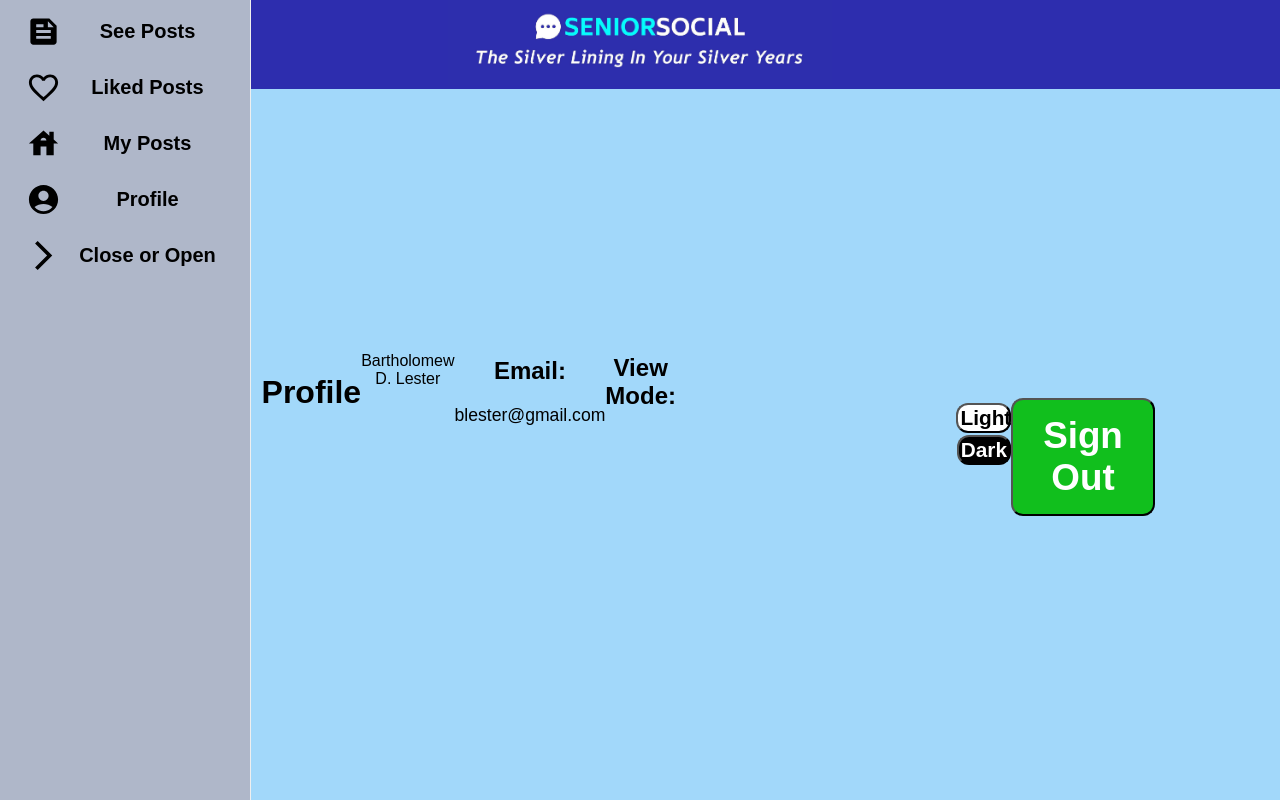
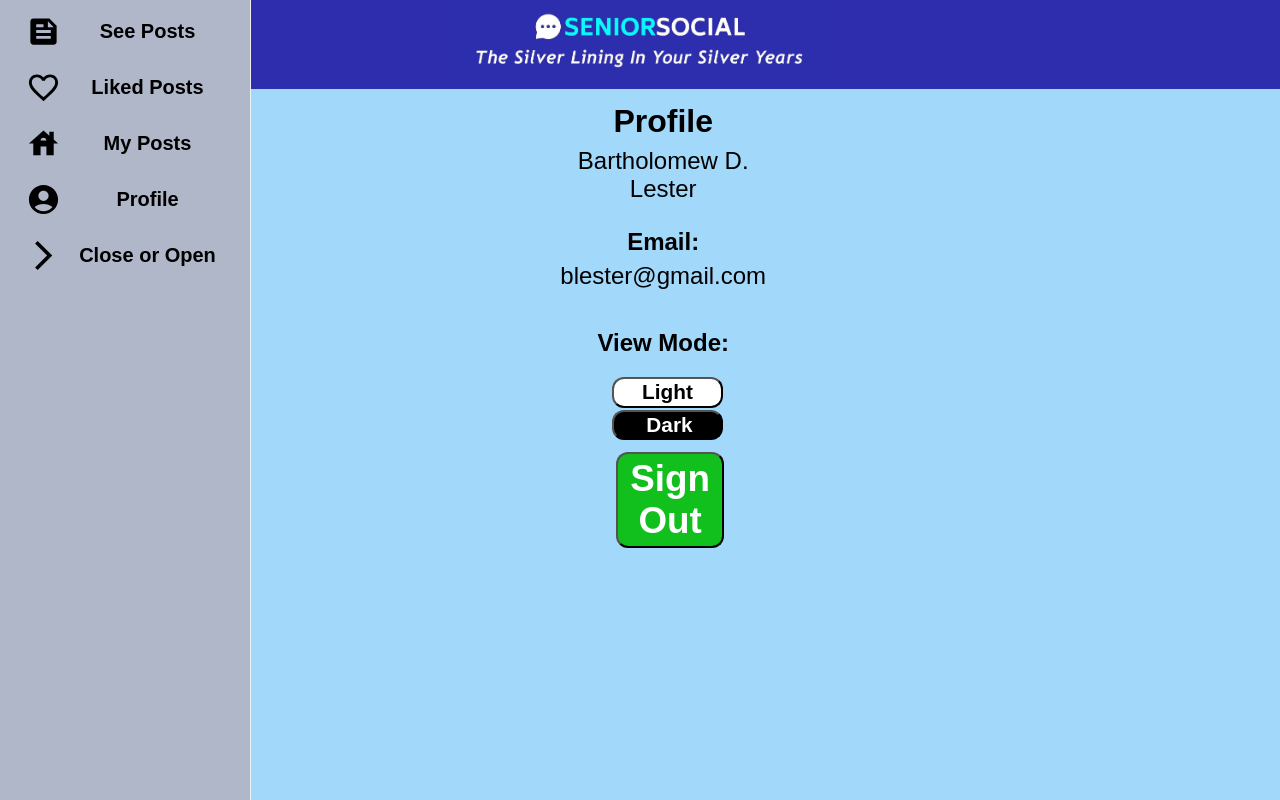
Before and after one commit to jbibbs3/SeniorSocial-FrontEnd, a React (Create React App) app: page /profile in a window 1280 px wide. Built offline with nearby package versions, Linux system fonts and the light colour scheme; no server answers.

Commit message:
updating User.js

```diff
--- a/src/App.css
+++ b/src/App.css
@@ -7,7 +7,7 @@
     align-items: center;
     justify-content: center;
     min-height: 100vh;
-    background:#a2d8fa
+
   }
 
 
@@ -83,3 +83,13 @@ text-align: center;
 .Feed{
 align-self: center;
 }
+
+.dark {
+  background: #333;
+  color: #fff;
+}
+
+.light {
+  background: #a2d8fa;
+  color: black;
+}
--- a/src/components/UserProfile/User.js
+++ b/src/components/UserProfile/User.js
@@ -1,10 +1,23 @@
 
 import React from "react";
-import { useContext } from "react";
+import { useContext,useState, useEffect } from "react";
 import SocialContext from "../../SocialContext";
+
 const User = () => {
 
   const {darkMode, setDarkMode} = useContext(SocialContext)
+  const [theme, setTheme] = useState('light');
+  const toggleTheme = () => {
+    if (theme === 'light') {
+      setTheme('dark');
+    } else {
+      setTheme('light');
+    }
+  };
+  useEffect(() => {
+    document.body.className = theme;
+  }, [theme]);
+
   const styles = {
 
     header: {
@@ -41,8 +54,9 @@ const User = () => {
         paddingBottom:"2%",
         paddingRight:"4%",
         paddingLeft:"4%",
-        // width:"25%",
-        marginTop:"6%"
+        width:"55%",
+        marginTop:"6%",
+        marginLeft:"7%"
 
 
       },
@@ -62,8 +76,8 @@ const User = () => {
       paddingBottom:"2%",
       paddingRight:"4%",
       paddingLeft:"4%",
-      marginLeft:".5%",
-
+      marginLeft:"-60%",
+      width:"200%"
 
 
     },
@@ -82,9 +96,10 @@ const User = () => {
       paddingTop:"2%",
       paddingBottom:"2%",
       paddingRight:"4%",
-      paddingLeft:"4%",
-      marginLeft:"1%",
-      marginTop:"4%"
+      paddingLeft:"",
+      marginLeft:"-60%",
+      marginTop:"4%",
+      width:"200%"
 
 
     },
@@ -94,31 +109,17 @@ const User = () => {
     },
 
 
-    contrastButton: {
-      fontSize: "130%",
-      fontWeight: "bold",
-      color: "black",
-      backgroundColor: "#FF00FF",
-      borderRadius: "12px",
-      paddingTop:"2%",
-      paddingBottom:"2%",
-      paddingRight:"4%",
-      paddingLeft:"4%",
-      marginLeft:"1%",
-      marginTop:"4%",
 
-
-
-    },
 
     buttonPad: {
       paddingTop: "8.5%"
     },
 
     userProfile: {
-
-      textAlign:"center",
-      marginTop:"9%"
+      display:"flex",
+      flexDirection:"column",
+      marginTop:"-70%",
+      marginLeft:"19%"
 
     },
 
@@ -130,7 +131,7 @@ const User = () => {
       flexDirection:"column",
       width: "28%",
       alignContent:"center",
-      marginLeft:"37%"
+      marginLeft:"10%"
 
 
     },
@@ -139,7 +140,7 @@ const User = () => {
 
     pTag: {
       fontWeight:"bold",
-      marginTop:"3%"
+      marginTop:"12%"
     },
 
     emailRow: {
@@ -149,22 +150,24 @@ const User = () => {
     },
 
     emailAdd: {
-        // paddingLeft:".25%",
-        // paddingTop:".25%",
-        fontSize:"110%"
+        marginTop:"-7%",
+        fontSize:"150%"
     },
 
-    backgroundColor: darkMode ? "black" : "a2d8fe",
-        textColor: darkMode ? "white" : "black"
+
 
 }
 
 
+
+
+
+
   return (
-    <div className='userProfile'style={styles.userProfile}>
+    <div className={`App ${theme}`} style={styles.userProfile}>
       <h1>Profile</h1>
       <img src="" alt="" className="profileImg" />
-      <span className="profileName"> Bartholomew D. Lester</span>
+      <span style={styles.emailAdd} className="profileName"> Bartholomew D. Lester</span>
 
 
       <div>
@@ -177,8 +180,8 @@ const User = () => {
       <div style={styles.viewMode}>
 
 
-        <button style={styles.lightButton}>Light</button>
-        <button style={styles.darkButton}>Dark</button>
+        <button onClick={toggleTheme} style={styles.lightButton}>Light</button>
+        <button onClick={toggleTheme} style={styles.darkButton}>Dark</button>
 
       </div>
 
```
